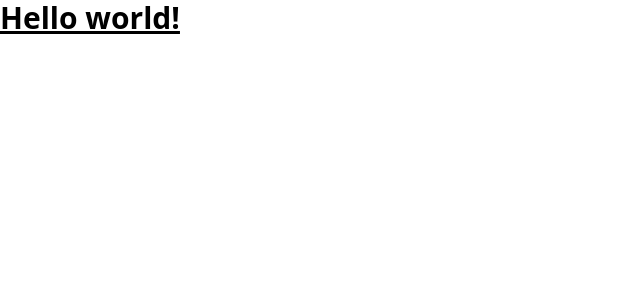
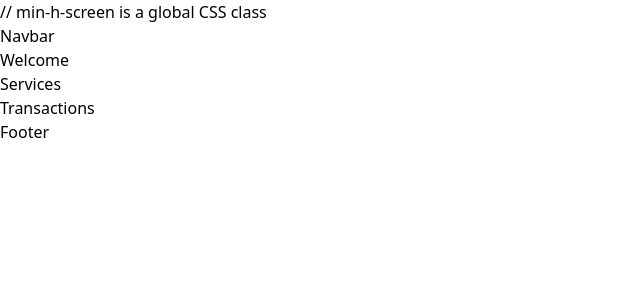
Before and after one commit to Underewarrr/modern-blockchain-app, a React (Vite) app in the folder client/: page / in a window 1280 px wide. Shown: the top 300 px of the page, without its empty margins (0-640 px from the left). Built offline with nearby package versions, Linux system fonts and the light colour scheme.

Commit message:
Dev: Finished project setup

```diff
--- a/client/src/App.jsx
+++ b/client/src/App.jsx
@@ -1,12 +1,16 @@
-import { useState } from 'react'
+import { Navbar, Welcome, Footer, Services, Transactions} from './components';
 
 const App = () => {
 
   return (
-    <div className="App">
-       <h1 className="text-3xl font-bold underline">
-      Hello world!
-    </h1>
+    <div className="min-h-screen"> // min-h-screen is a global CSS class
+       <div className='gradient-bg-welcome'>
+        <Navbar />
+        <Welcome />
+        <Services />
+        <Transactions />
+        <Footer />
+       </div>
     </div>
   )
 }
```
